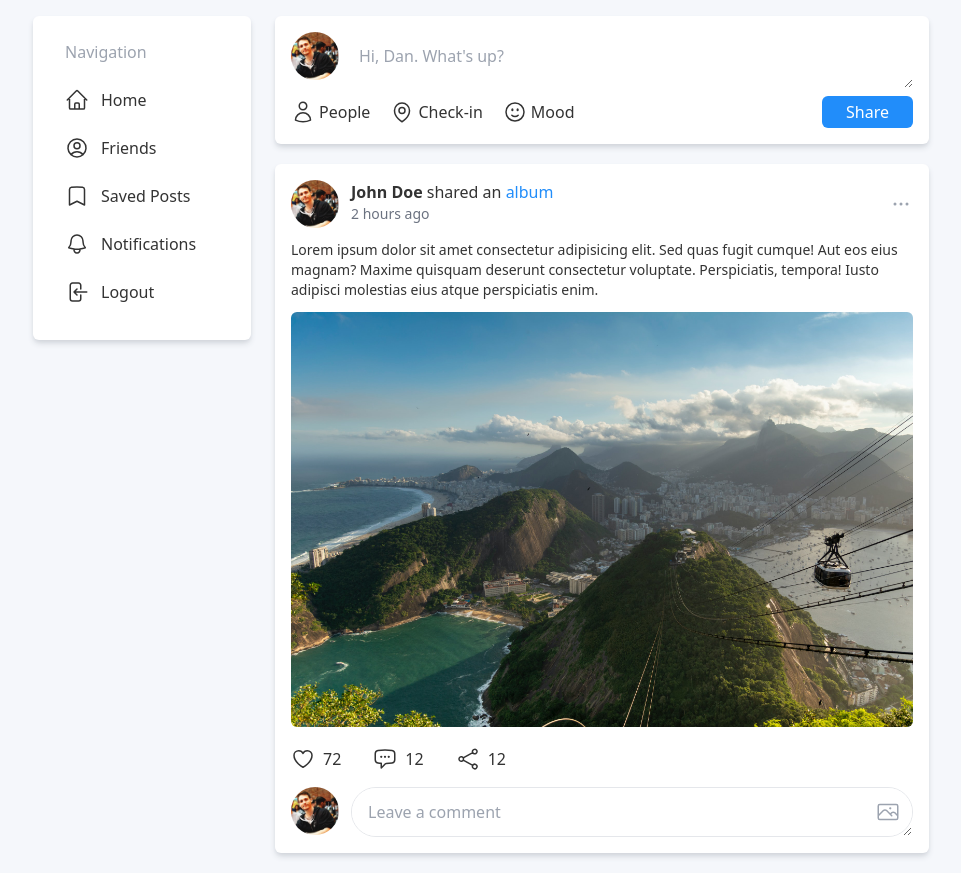
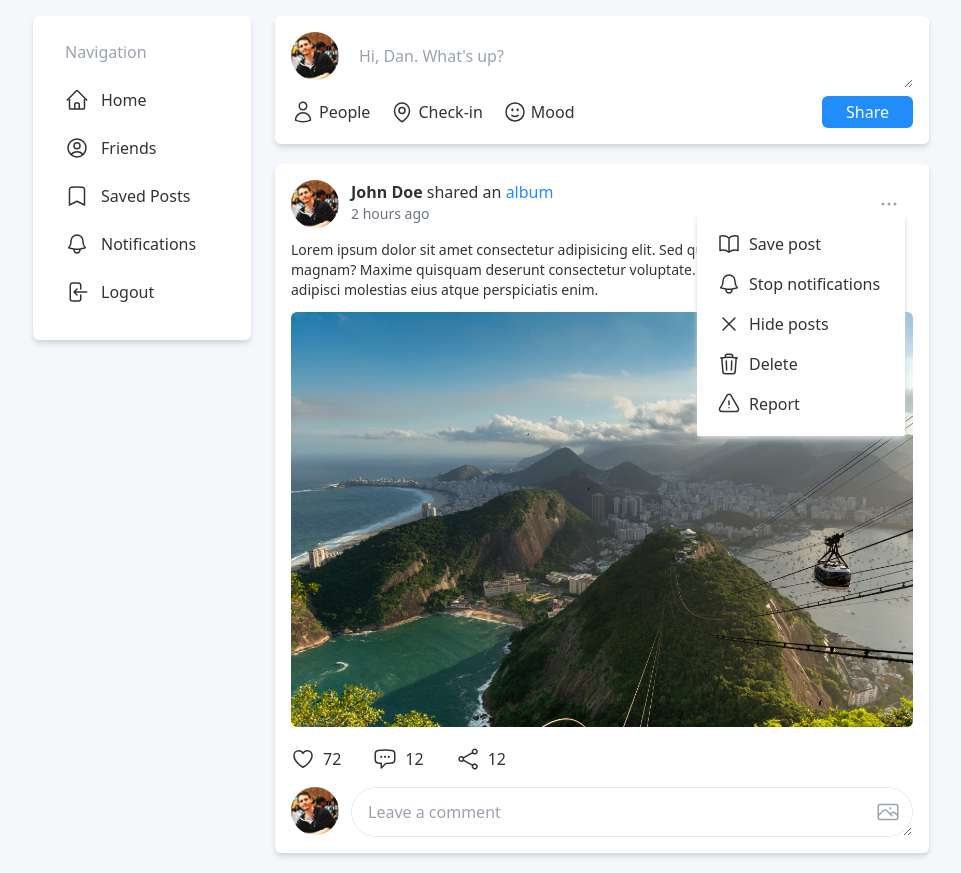
Before and after one commit to danielhealy01/next13-tailwind-facebook, a Next.js app: page / in a window 1280 px wide. Both pictures are taken after a click on the button 1060 px from the left and 204 px from the top of the page. Shown: the whole page, without its empty margins (159-1120 px from the left). Built offline with nearby package versions, Linux system fonts and the light colour scheme.

Commit message:
Post menu  skeleton

```diff
--- a/components/PostCard.jsx
+++ b/components/PostCard.jsx
@@ -1,6 +1,6 @@
 import Avatar from "./Avatar";
 import Card from "./Card";
-import { useState } from 'react'
+import { useState } from "react";
 
 function PostCard() {
   const [dropdownMenuOpen, setDropdownMenuOpen] = useState(false);
@@ -18,7 +18,10 @@
           </p>
           <p className="text-gray-500 text-sm">2 hours ago</p>
         </div>
-        <button className="text-gray-400">
+        <button
+          className="text-gray-400"
+          onClick={() => setDropdownMenuOpen(!dropdownMenuOpen)}
+        >
           <svg
             xmlns="http://www.w3.org/2000/svg"
             fill="none"
@@ -39,6 +42,97 @@
           {dropdownMenuOpen && <div>dropdown menu</div>}
         </ClickOutHandler>
          If above is deleted, works. had to --force clickouthandler npm i as no support 18 */}
+        <div className="relative">
+          {dropdownMenuOpen && (
+            <div className="absolute right-2 top-8 bg-white shadow-md shadow-gray-300 p-3 rounded-sm w-52">
+              <a className="flex gap-2 p-2" href="">
+                <svg
+                  xmlns="http://www.w3.org/2000/svg"
+                  fill="none"
+                  viewBox="0 0 24 24"
+                  stroke-width="1.5"
+                  stroke="currentColor"
+                  class="w-6 h-6"
+                >
+                  <path
+                    stroke-linecap="round"
+                    stroke-linejoin="round"
+                    d="M12 6.042A8.967 8.967 0 006 3.75c-1.052 0-2.062.18-3 .512v14.25A8.987 8.987 0 016 18c2.305 0 4.408.867 6 2.292m0-14.25a8.966 8.966 0 016-2.292c1.052 0 2.062.18 3 .512v14.25A8.987 8.987 0 0018 18a8.967 8.967 0 00-6 2.292m0-14.25v14.25"
+                  />
+                </svg>
+                Save post
+              </a>
+              <a className="flex gap-2 p-2" href="">
+                <svg
+                  xmlns="http://www.w3.org/2000/svg"
+                  fill="none"
+                  viewBox="0 0 24 24"
+                  stroke-width="1.5"
+                  stroke="currentColor"
+                  class="w-6 h-6"
+                >
+                  <path
+                    stroke-linecap="round"
+                    stroke-linejoin="round"
+                    d="M14.857 17.082a23.848 23.848 0 005.454-1.31A8.967 8.967 0 0118 9.75v-.7V9A6 6 0 006 9v.75a8.967 8.967 0 01-2.312 6.022c1.733.64 3.56 1.085 5.455 1.31m5.714 0a24.255 24.255 0 01-5.714 0m5.714 0a3 3 0 11-5.714 0"
+                  />
+                </svg>
+                Stop notifications
+              </a>
+              <a className="flex gap-2 p-2" href="">
+                <svg
+                  xmlns="http://www.w3.org/2000/svg"
+                  fill="none"
+                  viewBox="0 0 24 24"
+                  stroke-width="1.5"
+                  stroke="currentColor"
+                  class="w-6 h-6"
+                >
+                  <path
+                    stroke-linecap="round"
+                    stroke-linejoin="round"
+                    d="M6 18L18 6M6 6l12 12"
+                  />
+                </svg>
+                Hide posts
+              </a>
+              <a className="flex gap-2 p-2" href="">
+                <svg
+                  xmlns="http://www.w3.org/2000/svg"
+                  fill="none"
+                  viewBox="0 0 24 24"
+                  stroke-width="1.5"
+                  stroke="currentColor"
+                  class="w-6 h-6"
+                >
+                  <path
+                    stroke-linecap="round"
+                    stroke-linejoin="round"
+                    d="M14.74 9l-.346 9m-4.788 0L9.26 9m9.968-3.21c.342.052.682.107 1.022.166m-1.022-.165L18.16 19.673a2.25 2.25 0 01-2.244 2.077H8.084a2.25 2.25 0 01-2.244-2.077L4.772 5.79m14.456 0a48.108 48.108 0 00-3.478-.397m-12 .562c.34-.059.68-.114 1.022-.165m0 0a48.11 48.11 0 013.478-.397m7.5 0v-.916c0-1.18-.91-2.164-2.09-2.201a51.964 51.964 0 00-3.32 0c-1.18.037-2.09 1.022-2.09 2.201v.916m7.5 0a48.667 48.667 0 00-7.5 0"
+                  />
+                </svg>
+                Delete
+              </a>
+              <a className="flex gap-2 p-2" href="">
+                <svg
+                  xmlns="http://www.w3.org/2000/svg"
+                  fill="none"
+                  viewBox="0 0 24 24"
+                  stroke-width="1.5"
+                  stroke="currentColor"
+                  class="w-6 h-6"
+                >
+                  <path
+                    stroke-linecap="round"
+                    stroke-linejoin="round"
+                    d="M12 9v3.75m-9.303 3.376c-.866 1.5.217 3.374 1.948 3.374h14.71c1.73 0 2.813-1.874 1.948-3.374L13.949 3.378c-.866-1.5-3.032-1.5-3.898 0L2.697 16.126zM12 15.75h.007v.008H12v-.008z"
+                  />
+                </svg>
+                Report
+              </a>
+            </div>
+          )}
+        </div>
       </div>
       <div>
         <p className="my-3 text-sm">
```
